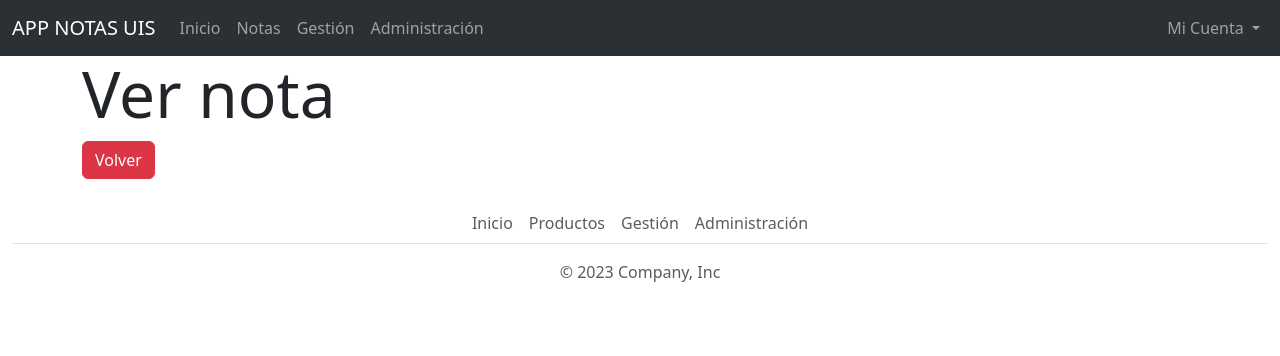
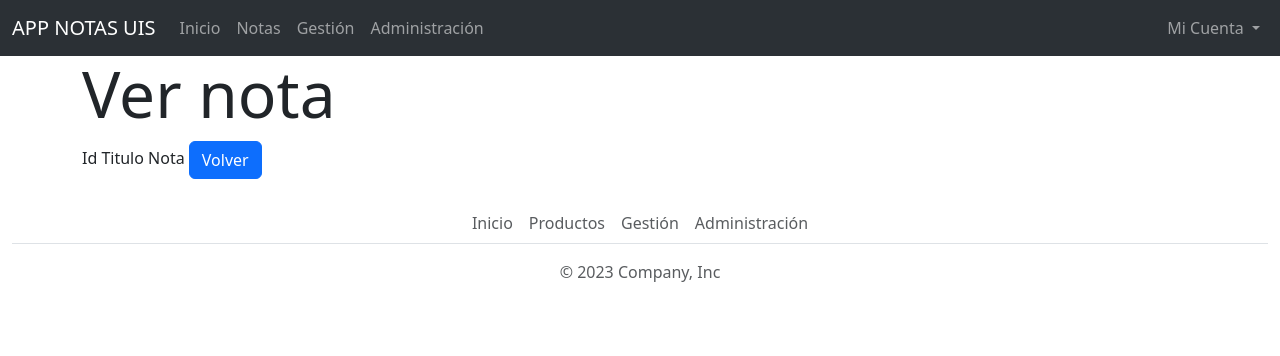
Before and after one commit to JuanSebastianAM/Parcial-3, a Django app: page /Notas/ver/4/ in a window 1280 px wide. Shown: the top 356 px of the page. Run offline with Django 4.2, Linux system fonts and the light colour scheme; data comes from the database, SQL or seed files in the repository; both versions use the stored data as it was after the commit; some libraries are stand-ins or nearby versions.

Commit message:
gestion completa de datos pero fecha hay que ponerla

```diff
--- a/appnotas/Notas/models.py
+++ b/appnotas/Notas/models.py
@@ -1,15 +1,10 @@
 from django.db import models
 
-class Nota (models.Model):
 
+class Nota(models.Model):
+    Titulo = models.CharField(max_length=30)
+    Nota = models.PositiveSmallIntegerField()
+    fecha = models.DateTimeField()
 
-    """
-    Modelo que representa de los elemnetos de las notas las cuales se veran en app notas
-    """
-    Titulo = models.CharField(max_length=30)
-    Nota =  models.PositiveSmallIntegerField()
-
-
-
-    def __str__(self) :
+    def __str__(self):
         return self.Titulo
--- a/appnotas/Notas/templates/Notas.html
+++ b/appnotas/Notas/templates/Notas.html
@@ -14,10 +14,10 @@
       {% for Nota in page_obj %}
       <div class="col col-sm">
         <div class="card">
-            <span class="badge rounded-pill text-bg-info estado_label">{{ producto.ref_estado.estado }}</span>
+            <span class="badge rounded-pill text-bg-info estado_label">{{ Nota.Titulo }}</span>
             <div class="card-body">
-              <h5 class="card-title">{{ Nota.titulo|upper }}</h5>
-              <p class="card-text">{{ Nota.Numero}}</p>
+              <h5 class="card-title">{{ Nota.Titulo|upper }}</h5>
+              <p class="card-text">{{ Nota.fecha}}</p>
             </div>
           </div>
       </div>
--- a/appnotas/Notas/templates/detalleNotas.html
+++ b/appnotas/Notas/templates/detalleNotas.html
@@ -8,7 +8,7 @@
 
 {% block content %}
 <h1 class="display-4" id="title">Detalle Nota</h1>
-<a type="button" class="btn btn-success" href="{% url 'productosIndex' %}">Volver</a>
+<a type="button" class="btn btn-success" href="{% url 'verNotas' %}">Volver</a>
 
 <div class="row">
     <div class="col col-sm">
@@ -27,7 +27,7 @@
               </tr>
               <tr>
                 <th scope="row">Nota</th>
-                <td>{{ Nota.Nota }}</td>
+                <td>{{ Nota}}</td>
               </tr>
             </tbody>
           </table>
--- a/appnotas/Notas/templates/verNotas.html
+++ b/appnotas/Notas/templates/verNotas.html
@@ -7,10 +7,22 @@
 
 {% block content %}
 <h1 class="display-3" id="title">Ver nota</h1>
-<form method="POST">
-
-    <a href="{% url 'gestionNotas' %}"  class="btn btn-danger" >Volver</a>
-</form>
-
+<thead>
+    <tr>
+      <th scope="col">Id</th>
+      <th scope="col">Titulo</th>
+      <th scope="col">Nota</th>
+    </tr>
+  </thead>
+  <tbody>
+    {% for Nota in page_obj %}
+    <tr>
+      <th scope="row">{{ Nota.id }}</th>
+      <td>{{ Nota.Titulo|upper }}</td>
+      <td>{{ Nota.fecha }}</td>
+    </tr>
+    {% endfor %}
+    <a href="{% url 'gestionNotas' %}"  class="btn btn-primary" >Volver </a>
+  </tbody>
 
 {% endblock content%}
```
Also changed, not shown: appnotas/Notas/forms.py (+10 -15 lines), appnotas/Notas/templates/gestionNotas.html (+4 -4 lines), appnotas/Notas/migrations/0001_initial.py, appnotas/Notas/migrations/0002_alter_nota_nota.py (deleted), appnotas/Notas/migrations/0003_alter_nota_nota.py (deleted), appnotas/Notas/migrations/0004_alter_nota_fecha.py (deleted), appnotas/Notas/migrations/0005_alter_nota_nota.py (deleted), appnotas/Notas/migrations/0006_estadonota.py (deleted), appnotas/Notas/migrations/0007_remove_nota_fecha.py (deleted), appnotas/Notas/migrations/0008_delete_estadonota.py (deleted), appnotas/db.sqlite3.
